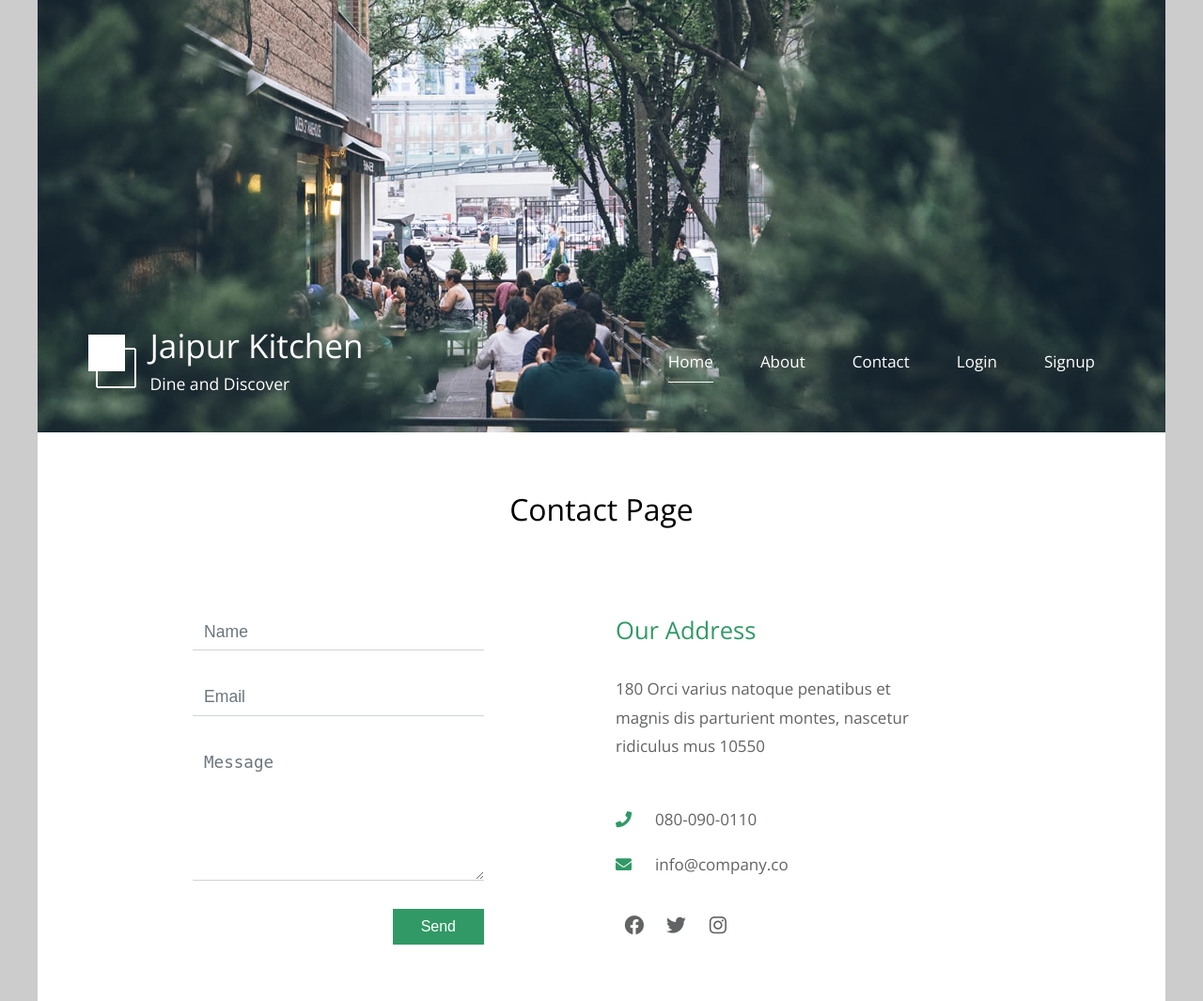
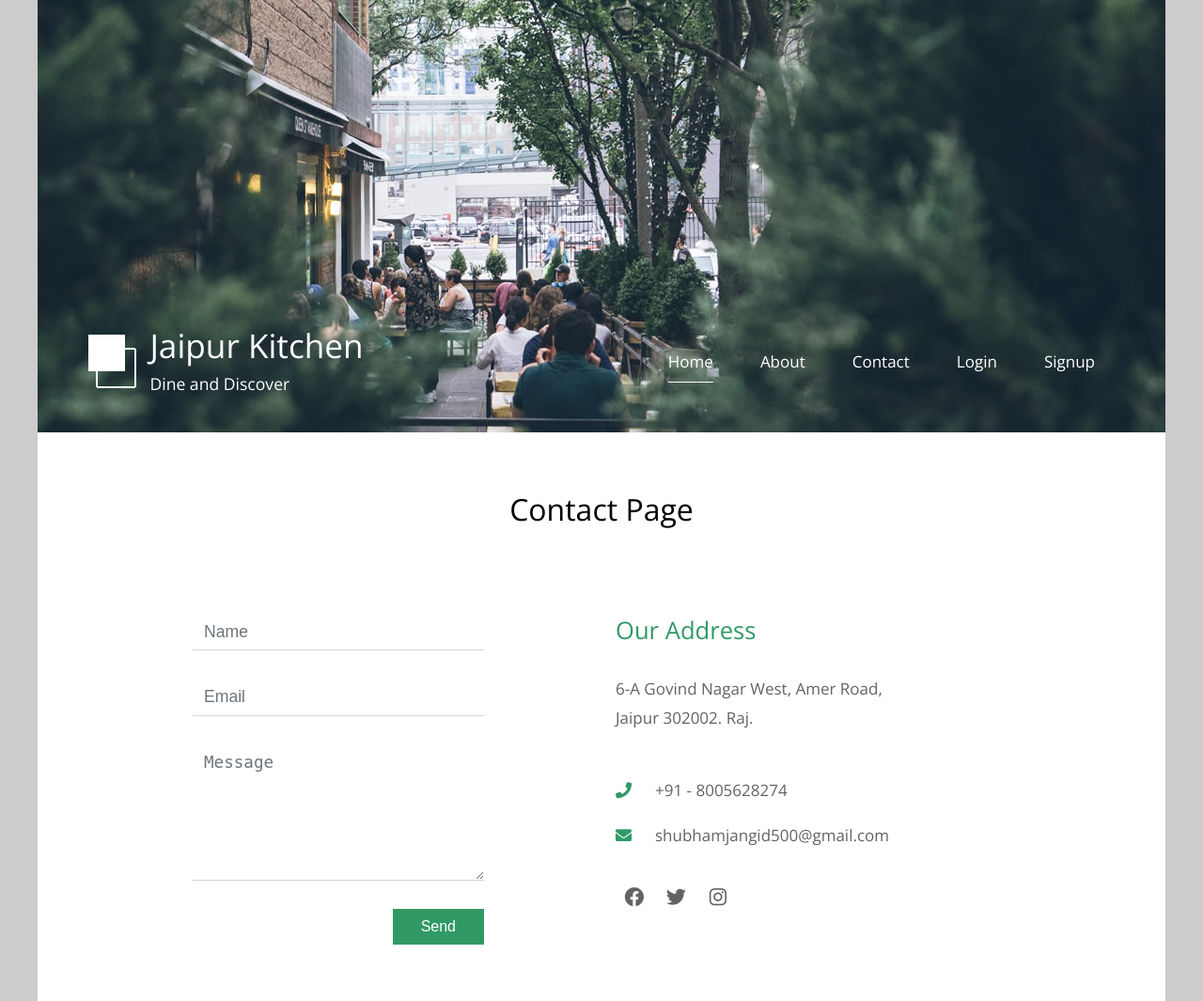
Before and after one commit to Shubham-jangidd/JapurKitchen, a Django app: page /contact/ in a window 1280 px wide. Shown: the top 1065 px of the page at 94% size. Run offline with Django 4.2, Linux system fonts and the light colour scheme.

Commit message:
Jaipur Kitchen

```diff
--- a/TasteOfJaipur/templates/app/contact.html
+++ b/TasteOfJaipur/templates/app/contact.html
@@ -27,11 +27,11 @@ https://templatemo.com/tm-539-simple-house
 		<!-- Logo & Site Name -->
 		<div class="placeholder">
 			{% comment %} <div class="parallax-window" data-parallax="scroll" data-image-src="img/simple-house-01.jpg"> {% endcomment %}
-				<div class="parallax-window" data-parallax="scroll" data-image-src="{% static 'app/img/simple-house-0' %}1.jpg">
+				<div class="parallax-window" data-parallax="scroll" data-image-src="{% static 'app/img/simple-house-01.jpg' %}">
 					<div class="tm-header">
 						<div class="row tm-header-inner">
 							<div class="col-md-6 col-12">
-								<img src="{% static 'app/img/simple-house-l' %}ogo.png" alt="Logo" class="tm-site-logo" />
+								<img src="{% static 'app/img/simple-house-logo.png' %}" alt="Logo" class="tm-site-logo" />
 								<div class="tm-site-text-box">
 									<h1 class="tm-site-title">Jaipur Kitchen</h1>
 									<h6 class="tm-site-description">Dine and Discover</h6>
@@ -95,13 +95,13 @@ https://templatemo.com/tm-539-simple-house
 						<div class="tm-address-box">
 							<h4 class="tm-info-title tm-text-success">Our Address</h4>
 							<address>
-								180 Orci varius natoque penatibus et magnis dis parturient montes, nascetur ridiculus mus 10550
+								6-A Govind Nagar West, Amer Road, Jaipur 302002. Raj.
 							</address>
 							<a href="tel:080-090-0110" class="tm-contact-link">
-								<i class="fas fa-phone tm-contact-icon"></i>080-090-0110
+								<i class="fas fa-phone tm-contact-icon"></i>+91 - 8005628274
 							</a>
 							<a href="mailto:info@company.co" class="tm-contact-link">
-								<i class="fas fa-envelope tm-contact-icon"></i>info@company.co
+								<i class="fas fa-envelope tm-contact-icon"></i>shubhamjangid500@gmail.com
 							</a>
 							<div class="tm-contact-social">
 								<a href="https://fb.com/templatemo" class="tm-social-link"><i class="fab fa-facebook tm-social-icon"></i></a>
@@ -133,7 +133,7 @@ https://templatemo.com/tm-539-simple-house
 					<!-- FAQ -->
 					<div class="col-12 tm-faq">
 						<h2 class="text-center tm-section-title">FAQs</h2>
-						<p class="text-center">This section comes with Accordion tabs for different questions and answers about Jaipur Kitchen HTML CSS template. Thank you. #666</p>
+						<p class="text-center">This section comes with Accordion tabs for different questions and answers about Jaipur Kitchen . Thank you. #666</p>
 						<div class="tm-accordion">
 							<button class="accordion">1. Fusce eu lorem et dui #09C maximus varius?</button>
 							<div class="panel">
```
Also changed, not shown: TasteOfJaipur/templates/app/about.html (+3 -4 lines).
